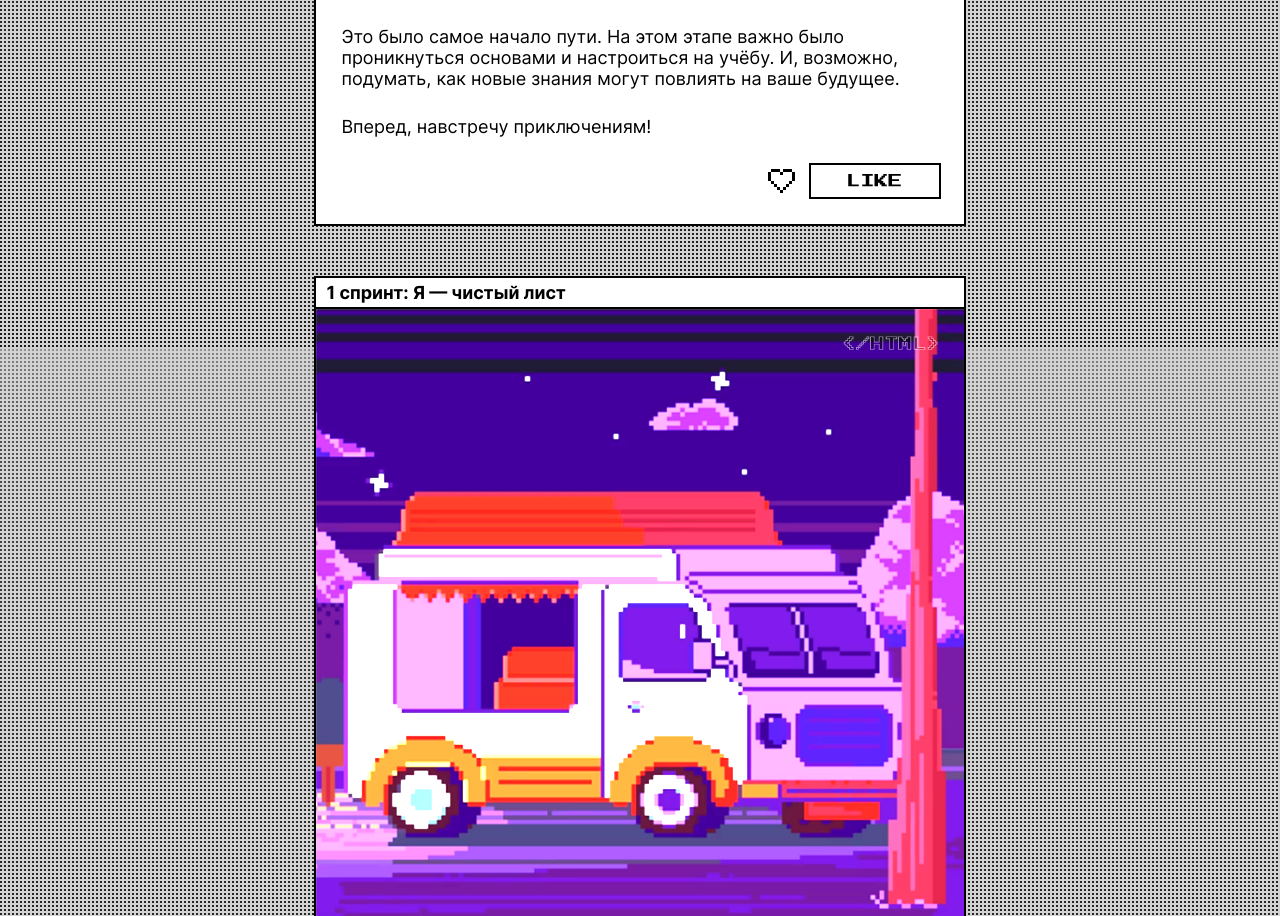
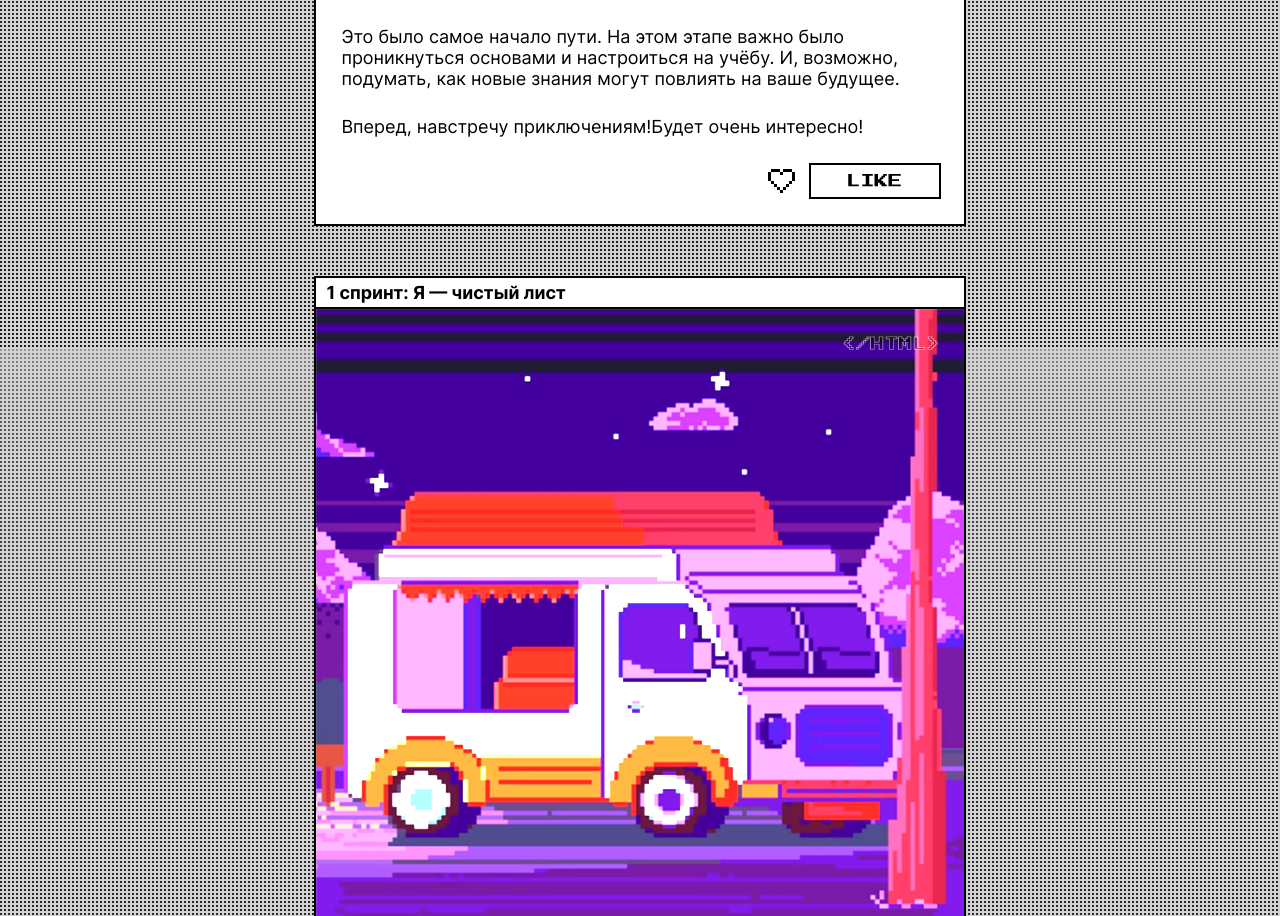
Before and after one commit to kimvka/zakrivayuschiy-teg-f, a plain HTML site: page index.html in a window 1280 px wide. Shown: the part 1253-2169 px from the top of the page. Drawn offline with Linux system fonts and the light colour scheme.

Commit message:
На ревью

```diff
--- a/index.html
+++ b/index.html
@@ -58,7 +58,7 @@
 
           <div class="text_card_group">
             <p class="text_card">Это было самое начало пути. На этом этапе важно было проникнуться основами и настроиться на учёбу. И, возможно, подумать, как новые знания могут повлиять на ваше будущее.</p>
-            <p class="text_card">Вперед, навстречу приключениям!</p>
+            <p class="text_card">Вперед, навстречу приключениям!Будет очень интересно!</p>
           </div>
 
           <div class="cadr_animation">
--- a/styles/style.css
+++ b/styles/style.css
@@ -13,7 +13,6 @@
 Кроме этого, не меняйте HTML переключателя тем. Его разметка также гарантирует работу своего скрипта.
 
 */
-
 .page {
   min-inline-size: 320px;
   min-block-size: 100dvb;
```
